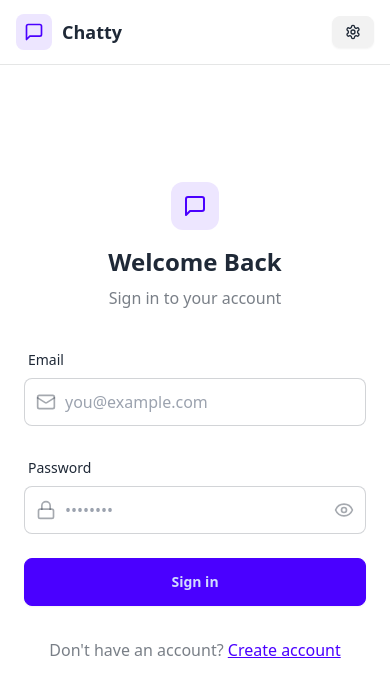
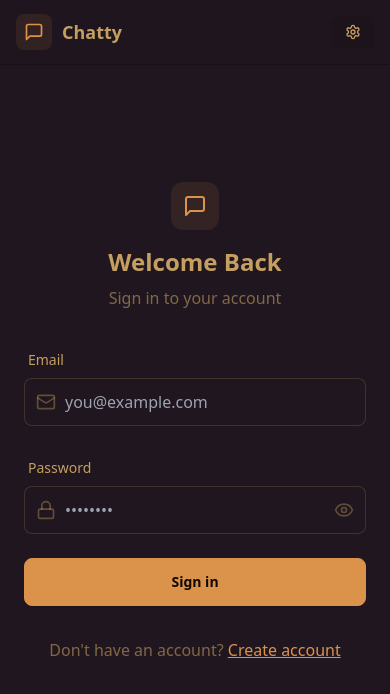
Before and after one commit to Rahuly1606/Chat-Applications-React-JS-, a React (Vite) app in the folder frontend/: page /login in a window 390 px wide. Shown: the top 694 px of the page. Built offline with nearby package versions, Linux system fonts and the light colour scheme; no server answers.

Commit message:
setting page completed

```diff
--- a/frontend/src/App.jsx
+++ b/frontend/src/App.jsx
@@ -7,15 +7,21 @@
 import ProfilePage from "./pages/ProfilePage";
 import SettingPage from "./pages/SettingPage";
 import { useAuthStore } from './store/useAuthStore';
+import {useThemeStore} from './store/useThemeStore';
 import {Loader} from "lucide-react"
 import { Toaster } from 'react-hot-toast';
 
 const App = () => {
   const { authUser, checkAuth, isCheckingAuth } = useAuthStore();
+  const {theme} = useThemeStore();
 
   useEffect(() => {
     checkAuth();
   }, [checkAuth]);
+
+  useEffect(() => {
+    document.documentElement.setAttribute('data-theme', theme);
+  }, [theme]);
 
   if (isCheckingAuth && !authUser) {
     return (
@@ -32,7 +38,7 @@
         <Route path="/" element={authUser ? <HomePage/> : <Navigate to="/login"/>}/>
         <Route path="/signup" element={!authUser ? <SignUpPage/> : <Navigate to="/"/>}/>
         <Route path="/login" element={!authUser ? <LoginPage/> : <Navigate to="/"/>}/>
-        <Route path="/setting" element={authUser ? <SettingPage/> : <Navigate to="/login"/>}/>
+        <Route path="/settings" element={authUser ? <SettingPage/> : <Navigate to="/login"/>}/>
         <Route path="/profile" element={authUser ? <ProfilePage/> : <Navigate to="/login"/>}/>
       </Routes>
       <Toaster/>
--- /dev/null
+++ b/frontend/src/constants/index.js
@@ -0,0 +1,34 @@
+export const THEMES =  [
+    "light",
+    "dark",
+    "cupcake",
+    "bumblebee",
+    "emerald",
+    "corporate",
+    "synthwave",
+    "retro",
+    "cyberpunk",
+    "valentine",
+    "halloween",
+    "garden",
+    "forest",
+    "aqua",
+    "lofi",
+    "pastel",
+    "fantasy",
+    "wireframe",
+    "black",
+    "luxury",
+    "dracula",
+    "cmyk",
+    "autumn",
+    "business",
+    "acid",
+    "lemonade",
+    "night",
+    "coffee",
+    "winter",
+    "dim",
+    "nord",
+    "sunset",
+  ]
--- a/frontend/src/pages/SettingPage.jsx
+++ b/frontend/src/pages/SettingPage.jsx
@@ -1,11 +1,116 @@
-import React from 'react'
+import { THEMES } from "../constants";
+import { useThemeStore } from "../store/useThemeStore";
+import { Send } from "lucide-react";
 
-function SettingPage() {
+const PREVIEW_MESSAGES = [
+  { id: 1, content: "Hey! How's it going?", isSent: false },
+  { id: 2, content: "I'm doing great! Just working on some new features.", isSent: true },
+];
+
+const SettingsPage = () => {
+  const { theme, setTheme } = useThemeStore();
+
   return (
-    <div>
-      <h1>Setting</h1>
+    <div className="h-screen container mx-auto px-4 pt-20 max-w-5xl">
+      <div className="space-y-6">
+        <div className="flex flex-col gap-1">
+          <h2 className="text-lg font-semibold">Theme</h2>
+          <p className="text-sm text-base-content/70">Choose a theme for your chat interface</p>
+        </div>
+
+        <div className="grid grid-cols-4 sm:grid-cols-6 md:grid-cols-8 gap-2">
+          {THEMES.map((t) => (
+            <button
+              key={t}
+              className={`
+                group flex flex-col items-center gap-1.5 p-2 rounded-lg transition-colors
+                ${theme === t ? "bg-base-200" : "hover:bg-base-200/50"}
+              `}
+              onClick={() => setTheme(t)}
+            >
+              <div className="relative h-8 w-full rounded-md overflow-hidden" data-theme={t}>
+                <div className="absolute inset-0 grid grid-cols-4 gap-px p-1">
+                  <div className="rounded bg-primary"></div>
+                  <div className="rounded bg-secondary"></div>
+                  <div className="rounded bg-accent"></div>
+                  <div className="rounded bg-neutral"></div>
+                </div>
+              </div>
+              <span className="text-[11px] font-medium truncate w-full text-center">
+                {t.charAt(0).toUpperCase() + t.slice(1)}
+              </span>
+            </button>
+          ))}
+        </div>
+
+        {/* Preview Section */}
+        <h3 className="text-lg font-semibold mb-3">Preview</h3>
+        <div className="rounded-xl border border-base-300 overflow-hidden bg-base-100 shadow-lg">
+          <div className="p-4 bg-base-200">
+            <div className="max-w-lg mx-auto">
+              {/* Mock Chat UI */}
+              <div className="bg-base-100 rounded-xl shadow-sm overflow-hidden">
+                {/* Chat Header */}
+                <div className="px-4 py-3 border-b border-base-300 bg-base-100">
+                  <div className="flex items-center gap-3">
+                    <div className="w-8 h-8 rounded-full bg-primary flex items-center justify-center text-primary-content font-medium">
+                      J
+                    </div>
+                    <div>
+                      <h3 className="font-medium text-sm">John Doe</h3>
+                      <p className="text-xs text-base-content/70">Online</p>
+                    </div>
+                  </div>
+                </div>
+
+                {/* Chat Messages */}
+                <div className="p-4 space-y-4 min-h-[200px] max-h-[200px] overflow-y-auto bg-base-100">
+                  {PREVIEW_MESSAGES.map((message) => (
+                    <div
+                      key={message.id}
+                      className={`flex ${message.isSent ? "justify-end" : "justify-start"}`}
+                    >
+                      <div
+                        className={`
+                          max-w-[80%] rounded-xl p-3 shadow-sm
+                          ${message.isSent ? "bg-primary text-primary-content" : "bg-base-200"}
+                        `}
+                      >
+                        <p className="text-sm">{message.content}</p>
+                        <p
+                          className={`
+                            text-[10px] mt-1.5
+                            ${message.isSent ? "text-primary-content/70" : "text-base-content/70"}
+                          `}
+                        >
+                          12:00 PM
+                        </p>
+                      </div>
+                    </div>
+                  ))}
+                </div>
+
+                {/* Chat Input */}
+                <div className="p-4 border-t border-base-300 bg-base-100">
+                  <div className="flex gap-2">
+                    <input
+                      type="text"
+                      className="input input-bordered flex-1 text-sm h-10"
+                      placeholder="Type a message..."
+                      value="This is a preview"
+                      readOnly
+                    />
+                    <button className="btn btn-primary h-10 min-h-0">
+                      <Send size={18} />
+                    </button>
+                  </div>
+                </div>
+              </div>
+            </div>
+          </div>
+        </div>
+      </div>
     </div>
-  )
-}
-
-export default SettingPage
+  );
+};
+export default SettingsPage;
--- /dev/null
+++ b/frontend/src/store/useThemeStore.js
@@ -0,0 +1,10 @@
+import { create } from "zustand";
+
+export const useThemeStore = create((set)=>({
+    theme : localStorage.getItem("chat-theme") || "coffee",
+
+    setTheme : (theme) =>{
+        localStorage.setItem("chat-theme", theme);
+        set({theme})
+    }
+}));
--- a/frontend/tailwind.config.js
+++ b/frontend/tailwind.config.js
@@ -8,4 +8,40 @@
     extend: {},
   },
   plugins: [daisyui],
+  daisyui:{
+    themes: [
+      "light",
+      "dark",
+      "cupcake",
+      "bumblebee",
+      "emerald",
+      "corporate",
+      "synthwave",
+      "retro",
+      "cyberpunk",
+      "valentine",
+      "halloween",
+      "garden",
+      "forest",
+      "aqua",
+      "lofi",
+      "pastel",
+      "fantasy",
+      "wireframe",
+      "black",
+      "luxury",
+      "dracula",
+      "cmyk",
+      "autumn",
+      "business",
+      "acid",
+      "lemonade",
+      "night",
+      "coffee",
+      "winter",
+      "dim",
+      "nord",
+      "sunset",
+    ],
+  }
 }
```
